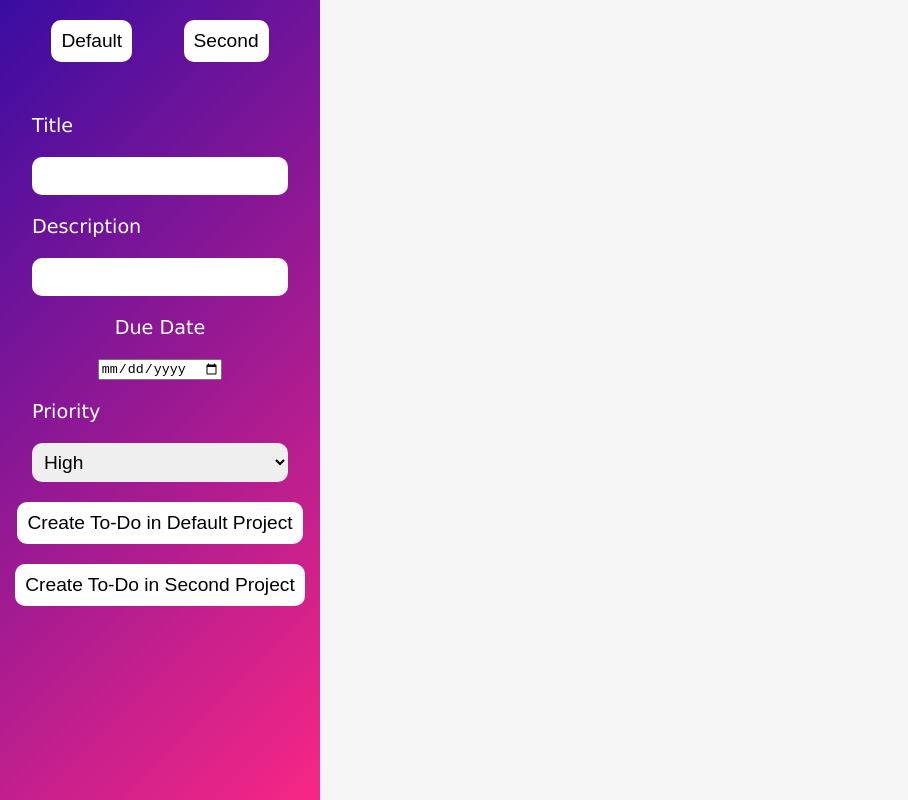
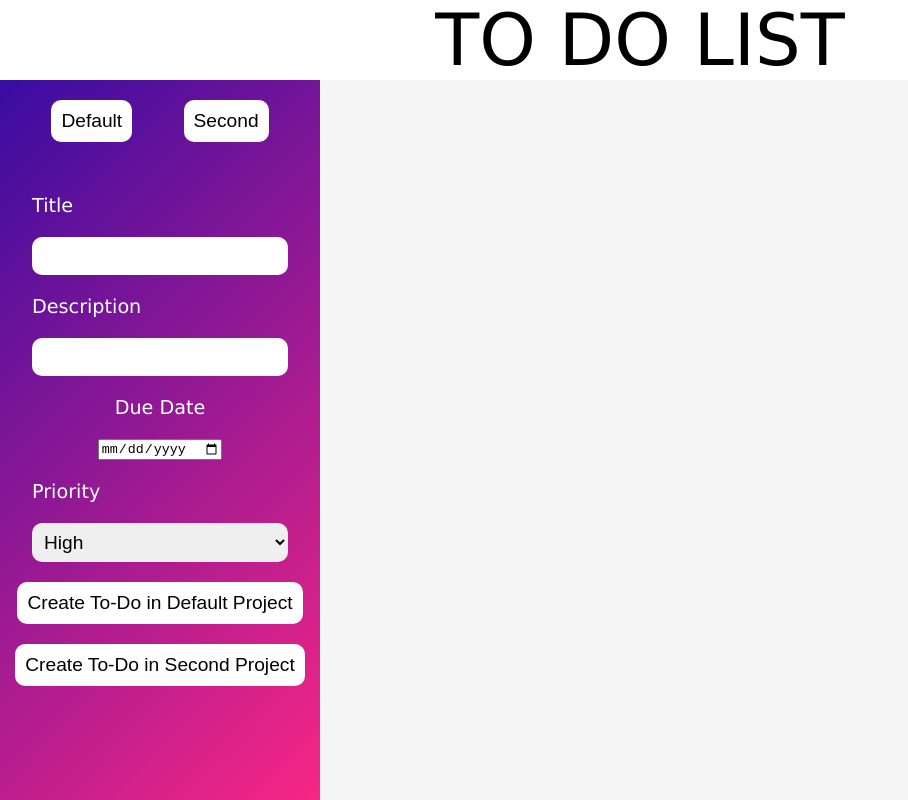
Before and after one commit to jackcasstlesjones/todo-list, a plain HTML site: page index.html in a window 1280 px wide. Shown: the whole page, without its empty margins (0-908 px from the left). Drawn offline with Linux system fonts and the light colour scheme.

Commit message:
add header

```diff
--- a/index.html
+++ b/index.html
@@ -7,6 +7,7 @@
     <script defer="defer" src="main.js"></script>
   </head>
   <body>
+    <header>TO DO LIST</header>
     <main>
       <nav>
         <div class="project-buttons-container">
```
Also changed, not shown: main.js (+1 -1 lines).
